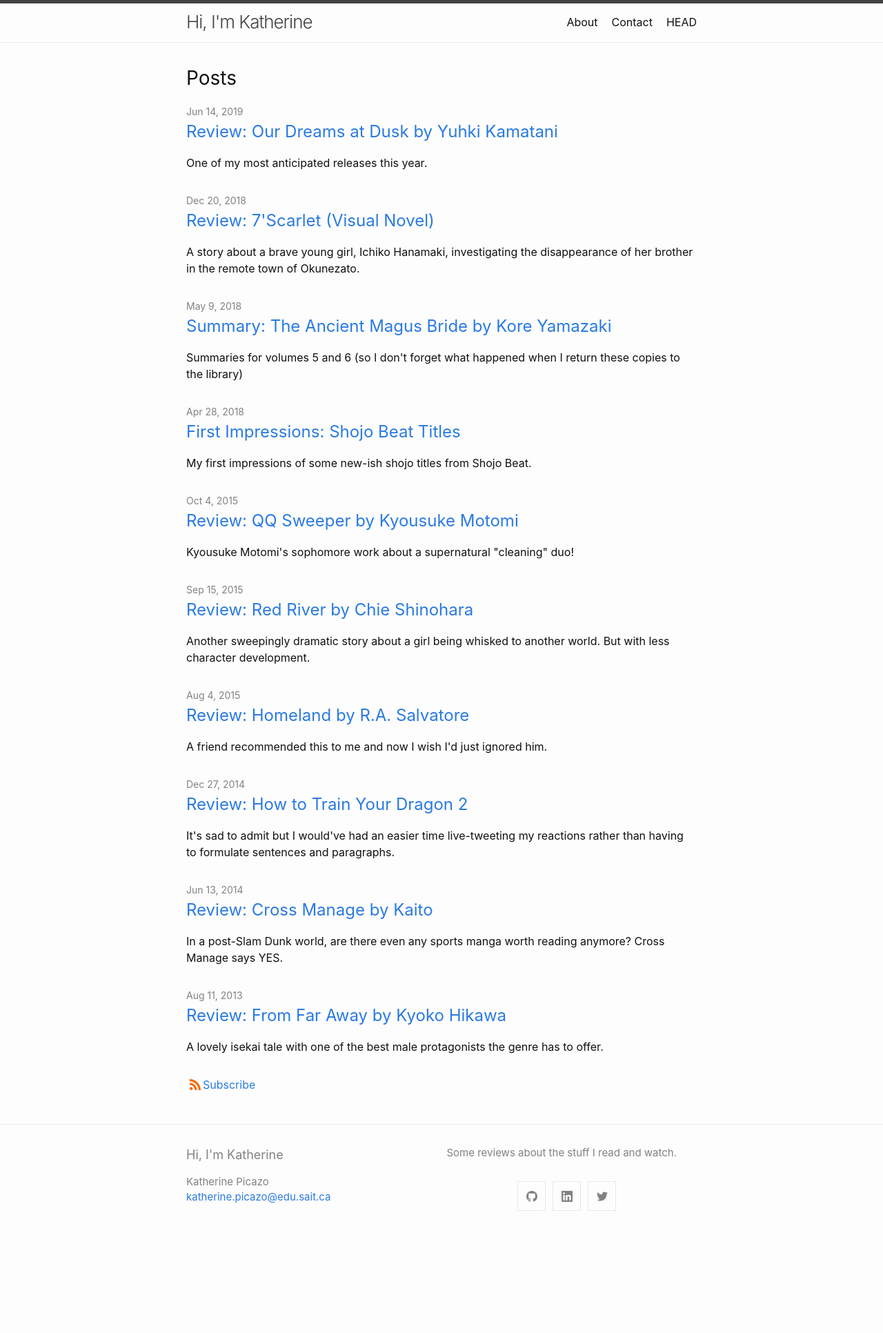
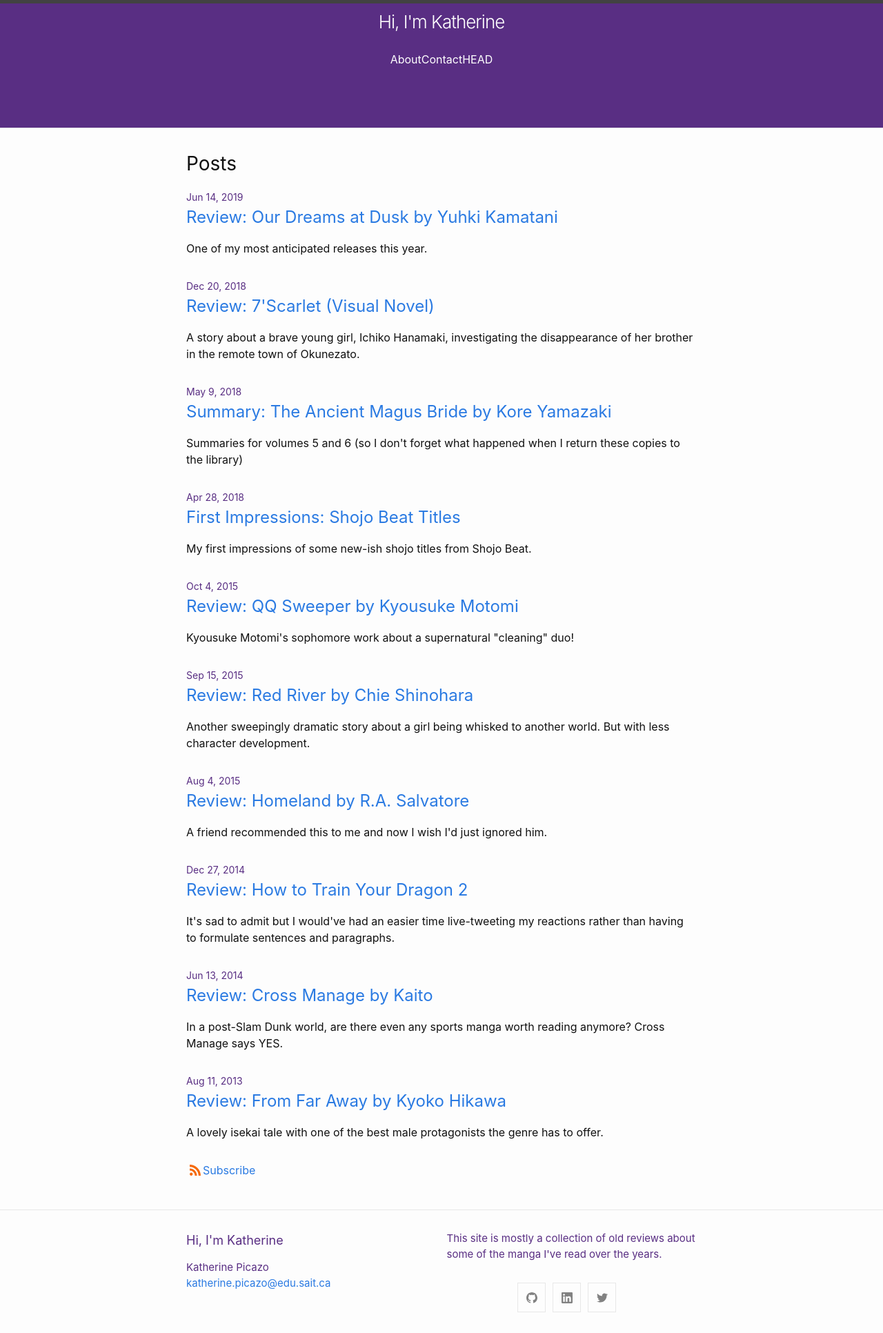
Before and after one commit to katrose/minima-final, a Jekyll site: the page built from index.md, in a window 1280 px wide. Shown: the whole page at 69% size. Built offline with Jekyll 4.4.1, drawn with Linux system fonts in a browser that asks for light colours; before the commit the page ends 1807 px from its top, so only the background shows below that.

Commit message:
Working on nav bar

```diff
--- a/_config.yml
+++ b/_config.yml
@@ -2,7 +2,8 @@
 author: Katherine Picazo
 email: katherine.picazo@edu.sait.ca
 description: > # this means to ignore newlines until "show_excerpts:"
-  Some reviews about the stuff I read and watch.
+  This site is mostly a collection of old reviews about
+  some of the manga I've read over the years.
 
 show_excerpts: true # set to true to show excerpts on the homepage
 
--- a/_includes/header.html
+++ b/_includes/header.html
@@ -1,30 +1,21 @@
 <header class="site-header">
 
   <div class="wrapper">
+    <!-- Variables -->
     {%- assign default_paths = site.pages | map: "path" -%}
     {%- assign page_paths = site.header_pages | default: default_paths -%}
     {%- assign titles_size = site.pages | map: 'title' | join: '' | size -%}
+
     <a class="site-title" rel="author" href="{{ "/" | relative_url }}">{{ site.title | escape }}</a>
 
     {%- if titles_size > 0 -%}
       <nav class="site-nav">
-        <input type="checkbox" id="nav-trigger" class="nav-trigger" />
-        <label for="nav-trigger">
-          <span class="menu-icon">
-            <svg viewBox="0 0 18 15" width="18px" height="15px">
-              <path d="M18,1.484c0,0.82-0.665,1.484-1.484,1.484H1.484C0.665,2.969,0,2.304,0,1.484l0,0C0,0.665,0.665,0,1.484,0 h15.032C17.335,0,18,0.665,18,1.484L18,1.484z M18,7.516C18,8.335,17.335,9,16.516,9H1.484C0.665,9,0,8.335,0,7.516l0,0 c0-0.82,0.665-1.484,1.484-1.484h15.032C17.335,6.031,18,6.696,18,7.516L18,7.516z M18,13.516C18,14.335,17.335,15,16.516,15H1.484 C0.665,15,0,14.335,0,13.516l0,0c0-0.82,0.665-1.483,1.484-1.483h15.032C17.335,12.031,18,12.695,18,13.516L18,13.516z"/>
-            </svg>
-          </span>
-        </label>
-
-        <div class="trigger">
         {%- for path in page_paths -%}
           {%- assign my_page = site.pages | where: "path", path | first -%}
           {%- if my_page.title -%}
           <a class="page-link" href="{{ my_page.url | relative_url }}">{{ my_page.title | escape }}</a>
           {%- endif -%}
         {%- endfor -%}
-        </div>
       </nav>
     {%- endif -%}
   </div>
--- a/_sass/minima/_layout.scss
+++ b/_sass/minima/_layout.scss
@@ -18,9 +18,9 @@
   margin-bottom: 0;
   float: left;
 
-  @include media-query($on-palm) {
-    padding-right: 45px;
-  }
+  // @include media-query($on-palm) {
+  //   padding-right: 45px;
+  // }
 
   &,
   &:visited {
@@ -29,90 +29,90 @@
 }
 
 .site-nav {
-  position: absolute;
-  top: 9px;
-  right: $spacing-unit / 2;
-  background-color: $background-color;
-  border: 1px solid $brand-color-light;
-  border-radius: 5px;
-  text-align: right;
+  // position: absolute;
+  // top: 9px;
+  // right: $spacing-unit / 2;
+  // background-color: $background-color;
+  // border: 1px solid $brand-color-light;
+  // border-radius: 5px;
+  // text-align: right;
 
-  .nav-trigger {
-      display: none;
-  }
+  // .nav-trigger {
+  //     display: none;
+  // }
 
-  .menu-icon {
-    float: right;
-    width: 36px;
-    height: 26px;
-    line-height: 0;
-    padding-top: 10px;
-    text-align: center;
+  // .menu-icon {
+  //   float: right;
+  //   width: 36px;
+  //   height: 26px;
+  //   line-height: 0;
+  //   padding-top: 10px;
+  //   text-align: center;
 
-    > svg path {
-      fill: $brand-color-dark;
-    }
-  }
+  //   > svg path {
+  //     fill: $brand-color-dark;
+  //   }
+  // }
 
-  label[for="nav-trigger"] {
-    display: block;
-    float: right;
-    width: 36px;
-    height: 36px;
-    z-index: 2;
-    cursor: pointer;
-  }
+  // label[for="nav-trigger"] {
+  //   display: block;
+  //   float: right;
+  //   width: 36px;
+  //   height: 36px;
+  //   z-index: 2;
+  //   cursor: pointer;
+  // }
 
-  input ~ .trigger {
-    clear: both;
-    display: none;
-  }
+  // input ~ .trigger {
+  //   clear: both;
+  //   display: none;
+  // }
 
-  input:checked ~ .trigger {
-    display: block;
-    padding-bottom: 5px;
-  }
+  // input:checked ~ .trigger {
+  //   display: block;
+  //   padding-bottom: 5px;
+  // }
 
-  .page-link {
-    color: $text-color;
-    line-height: $base-line-height;
-    display: block;
-    padding: 5px 10px;
+  // .page-link {
+  //   color: $text-color;
+  //   line-height: $base-line-height;
+  //   display: block;
+  //   padding: 5px 10px;
 
-    // Gaps between nav items, but not on the last one
-    &:not(:last-child) {
-      margin-right: 0;
-    }
-    margin-left: 20px;
-  }
+  //   // Gaps between nav items, but not on the last one
+  //   &:not(:last-child) {
+  //     margin-right: 0;
+  //   }
+  //   margin-left: 20px;
+  // }
 
   @media screen and (min-width: $on-medium) {
-    position: static;
-    float: right;
-    border: none;
-    background-color: inherit;
+    // position: static;
+    // float: right;
+    // border: none;
+    // background-color: inherit;
 
-    label[for="nav-trigger"] {
-      display: none;
-    }
+    // label[for="nav-trigger"] {
+    //   display: none;
+    // }
 
-    .menu-icon {
-      display: none;
-    }
+    // .menu-icon {
+    //   display: none;
+    // }
 
-    input ~ .trigger {
-      display: block;
-    }
+    // input ~ .trigger {
+    //   display: block;
+    // }
 
-    .page-link {
-      display: inline;
-      padding: 0;
+    // .page-link {
+    //   display: inline;
+    //   padding: 0;
 
-      &:not(:last-child) {
-        margin-right: 20px;
-      }
-      margin-left: auto;
-    }
+    //   &:not(:last-child) {
+    //     margin-right: 20px;
+    //   }
+    //   margin-left: auto;
+    // }
   }
 }
 
--- a/_sass/minima/custom-styles.scss
+++ b/_sass/minima/custom-styles.scss
@@ -1,6 +1,43 @@
 // Placeholder to allow defining custom styles that override everything else.
 // (Use `_sass/minima/custom-variables.scss` to override variable defaults)
 
+/**
+ * Site header
+ */
+ .site-header {
+
+   min-height: $spacing-unit * 6; /* same format as _layout.scss */
+   background-color: $brand-color;
+
+   /* Override the default header layout and try to center everything */
+   /* TODO: Get rid of the nav menu icon */
+   .wrapper {
+
+    display: flex;
+    flex-direction: column;
+
+    .site-title {
+      color: white;
+      float: none;
+      margin: auto;
+    }
+
+    .site-nav {
+      display: flex;
+      justify-content: space-between;
+      float: none;
+      margin: auto;
+
+      .page-link {
+        color: white;
+      }
+    }
+   }
+ }
+
+/**
+ * Contact Form
+ */
 .contact-form {
 
   .flex-form {
--- a/_sass/minima/custom-variables.scss
+++ b/_sass/minima/custom-variables.scss
@@ -1 +1,3 @@
 // Placeholder to allow overriding predefined variables smoothly.
+
+$brand-color: #592E83;
```
Lines whose indentation alone changed are shown as unchanged.
